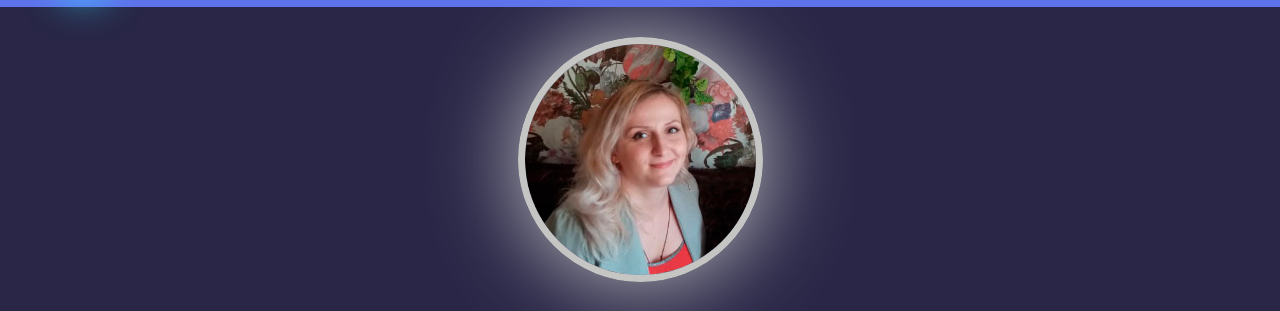
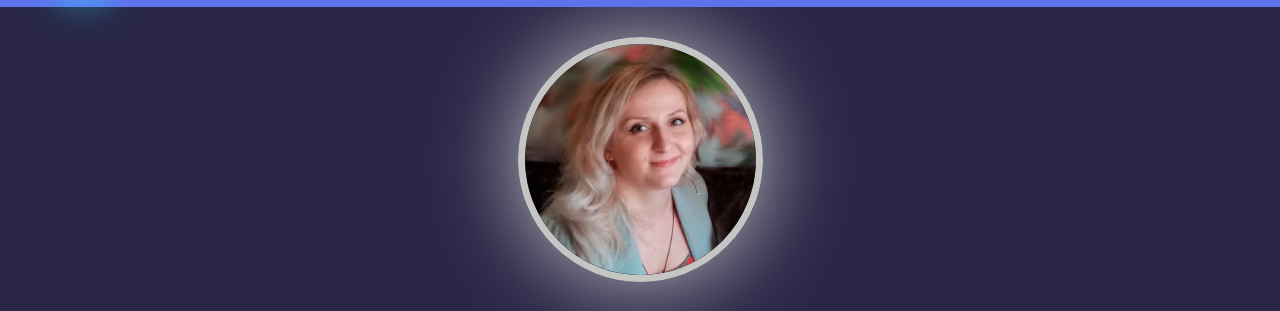
Before and after one commit to Staisprid/CV, a plain HTML site: page index.html in a window 1280 px wide. Shown: the part 63-374 px from the top of the page. Drawn offline with Linux system fonts and the light colour scheme.

Commit message:
edit foto for git

```diff
--- a/index.html
+++ b/index.html
@@ -48,7 +48,7 @@
       <div class="container">
         <div class="about-me__content">
           <div class="about-me__foto">
-            <img class="about-me__round" src="images/Слой 6.jpg" alt="personal foto" >
+            <img class="about-me__round" src="images/me.png" alt="personal foto" >
           </div>
           <h1 class="about-me__heading">Frontend Developer</h1>
           <div class="about-me__text">
```
